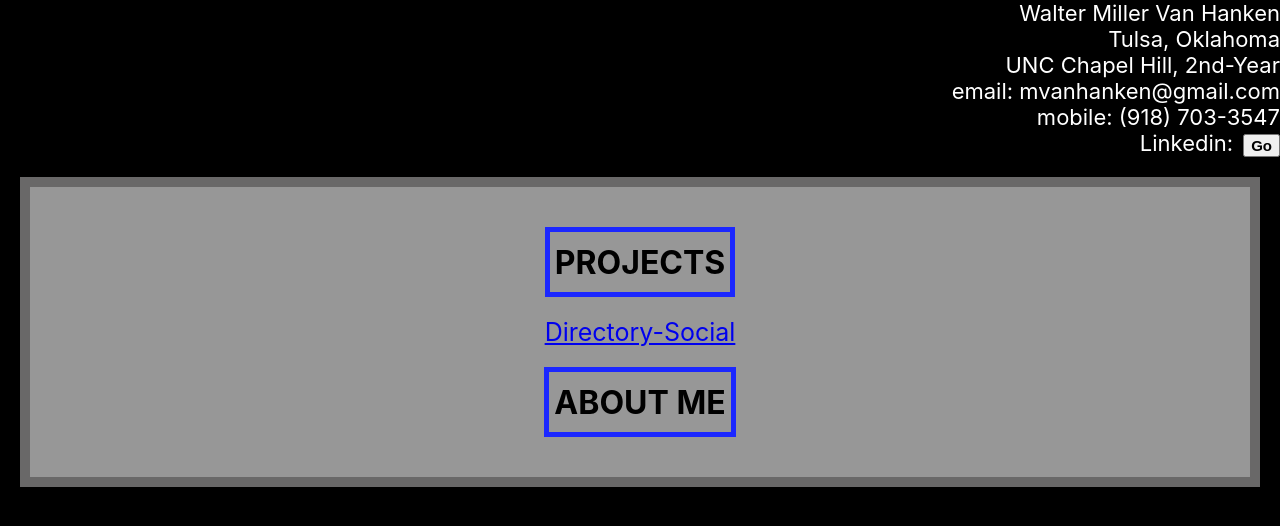
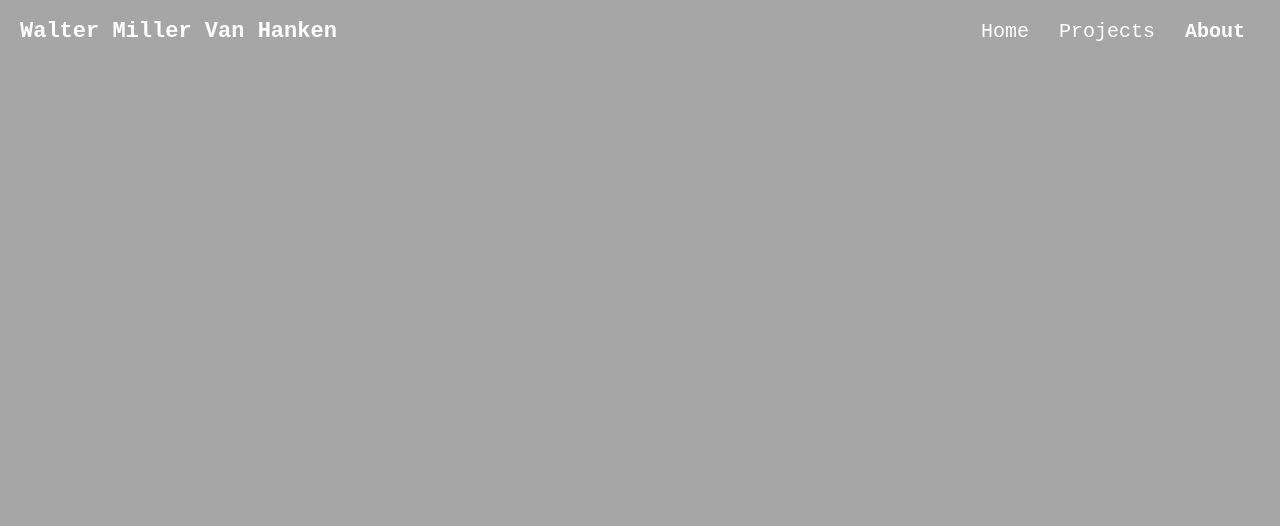
Before and after one commit to mvanhan/portfolio, a React (Create React App) app: page /about in a window 1280 px wide. Shown: the top 526 px of the page. Built offline with nearby package versions, Linux system fonts and the light colour scheme.

Commit message:
5/16 Changes

```diff
--- a/package.json
+++ b/package.json
@@ -8,7 +8,7 @@
     "@testing-library/user-event": "^13.5.0",
     "react": "^18.2.0",
     "react-dom": "^18.2.0",
-    "react-router-dom": "^6.21.1",
+    "react-router-dom": "^6.23.1",
     "react-scripts": "5.0.1",
     "web-vitals": "^2.1.4"
   },
--- a/src/App.css
+++ b/src/App.css
@@ -1,5 +1,5 @@
 body {
-  background-color: black;
+  background-color: rgb(167, 166, 166);
 }
 
 
@@ -36,3 +36,44 @@ body {
   align-items: center;
   text-align: center;
 }
+
+
+.navBar {
+  position: fixed;
+  top: 0;
+  left: 0;
+  width: 100%;
+  display: flex;
+  justify-content: space-between;
+  align-items: center;
+  padding: 10px 20px;
+  background-color: rgb(167, 166, 166);
+  z-index: 1000;
+  box-sizing: border-box;
+}
+
+.navBar .name {
+  color: white;
+  font-size: 22px;
+  text-align: left;
+  font-family: "Courier New", Courier, "Lucida Console", Monaco, monospace;
+  font-weight: bold;
+}
+
+.navLinks {
+  display: flex;
+  align-items: center;
+  font-family: "Courier New", Courier, "Lucida Console", Monaco, monospace;
+  font-size: 20px;
+}
+
+.navLinks a {
+  text-decoration: none;
+  padding: 10px;
+  margin: 0 5px;
+  color: white;
+}
+
+.navLinks a.active {
+  font-weight: bold;
+}
--- a/src/App.js
+++ b/src/App.js
@@ -1,54 +1,25 @@
 import './App.css';
 import MyLinkedin from './components/li_button';
-import { BrowserRouter, Route, Routes } from 'react-router-dom';
+import { BrowserRouter as Router, Routes, Route } from 'react-router-dom';
 import About from './pages/About';
 import Projects from './pages/Projects';
+import NavBar from './components/NavBar';
+import Home from './components/Home';
 
 function App() {
   return (
     <>
-        {/* <BrowserRouter> */}
-            {/* <Routes>
-                <Route index element = {<App/>} />
-                <Route path="/about" element= {<About/>}/>
-                <Route path="/projects" element= {<Projects/>}/>
-            </Routes> */}
-        {/* </BrowserRouter> */}
-        <div style={{ color: 'white', textAlign: 'right', fontSize: '22px'}}>
-            Walter Miller Van Hanken
-            <br></br>
-            Tulsa, Oklahoma
-            <br></br>
-            UNC Chapel Hill, 2nd-Year
-            <br></br>
-            email: mvanhanken@gmail.com
-            <br></br>
-            mobile: (918) 703-3547
-        </div>
-        <div className='flex' style={{ color: 'white', textAlign: 'right', fontSize: '22px', justifyContent: 'right' }}>
-          Linkedin: <MyLinkedin/>
-        </div>
-        <div className="box">
-            <div className="pad">
-                <div className="center">
-                    <div className="text-box">
-                        <h1>PROJECTS</h1>
-                    </div>
-                </div>
-                <br />
-                <div className="center">
-                    <a href="https://directory-social-git-main-mvanhans-projects.vercel.app/" style={{ fontSize: '25px' }}>Directory-Social</a>
-                </div>
-                <br />
-                <div className="center">
-                    <div className="text-box">
-                        <h1>ABOUT ME</h1>
-                    </div>
-                </div>
-            </div>
-        </div>
+        <Router>
+            <NavBar />
+            <Routes>
+                <Route path="/" element={<Home />} />
+                <Route path="/about" element={<About />} />
+                <Route path="/projects" element={<Projects />} />
+            </Routes>
+        </Router>
     </>
   );
+
 }
 
 export default App;
--- a/src/components/Home.js
+++ b/src/components/Home.js
@@ -1,12 +1,49 @@
 import React from 'react';
 import { Link } from 'react-router-dom';
+import MyLinkedin from './li_button';
 
-function HomeButton() {
+function Home() {
   return (
-    <Link to="../App">
-      <button>Home</button>
-    </Link>
+    <>
+      <div style={{ color: 'white', textAlign: 'right', fontSize: '22px'}}>
+        Walter Miller Van Hanken
+        <br />
+        Tulsa, Oklahoma
+        <br />
+        UNC Chapel Hill, 3rd-Year
+        <br />
+        email: mvanhanken@gmail.com
+        <br />
+        mobile: (918) 703-3547
+      </div>
+      <div className='flex' style={{ color: 'white', textAlign: 'right', fontSize: '22px', justifyContent: 'right' }}>
+        Linkedin: <MyLinkedin />
+      </div>
+      <div className="box">
+        <div className="pad">
+          <div className="center">
+            <div className="text-box">
+              <h1>PROJECTS</h1>
+            </div>
+          </div>
+          <br />
+          <div className="center">
+            <a href="https://directory-social-git-main-mvanhans-projects.vercel.app/" style={{ fontSize: '25px' }}>Directory-Social</a>
+          </div>
+          <br />
+          <div className="center">
+            <div className="text-box">
+              <h1>ABOUT ME</h1>
+            </div>
+          </div>
+        </div>
+      </div>
+    </>
   );
 }
 
-export default HomeButton;
+export default Home;
+
+{/* <Link to="../App">
+      <button>Home</button>
+    </Link> */}
--- a/src/components/NavBar.js
+++ b/src/components/NavBar.js
@@ -1,12 +1,19 @@
-import { Link } from "react-router-dom";
+import { NavLink } from "react-router-dom";
 import React from "react";
 
 const NavBar = () => {
     return (
-        <div>
-
+      <div className="navBar">
+        <div className="name">
+          Walter Miller Van Hanken
         </div>
-    )
+        <div className="navLinks">
+          <NavLink to="/" exact activeClassName="active">Home</NavLink>
+          <NavLink to="/projects" activeClassName="active">Projects</NavLink>
+          <NavLink to="/about" activeClassName="active">About</NavLink>
+        </div>
+      </div>
+    );
 }
 
 export default NavBar
--- a/src/pages/About.js
+++ b/src/pages/About.js
@@ -1,13 +1,16 @@
-import HomeButton from "../components/Home"
 import React from "react"
+// import { BrowserRouter as Router, Routes, Route } from 'react-router-dom';
+// import Projects from './Projects';
+import NavBar from '../components/NavBar';
+import HomeButton from '../components/Home';
 
 
 const About = () => {
     return (
-        <h1>
-            About Me
-        </h1>
-    )
+        <div className="about">
+            <h1>About Mesldjkfnwlkeflakmdflksdflkmsldfkmlskdmfskmdfl;k ns</h1>
+        </div>
+    );
 }
 
 export default About
```
Also changed, not shown: 1 other file (tests, documents, lock files or other folders).
